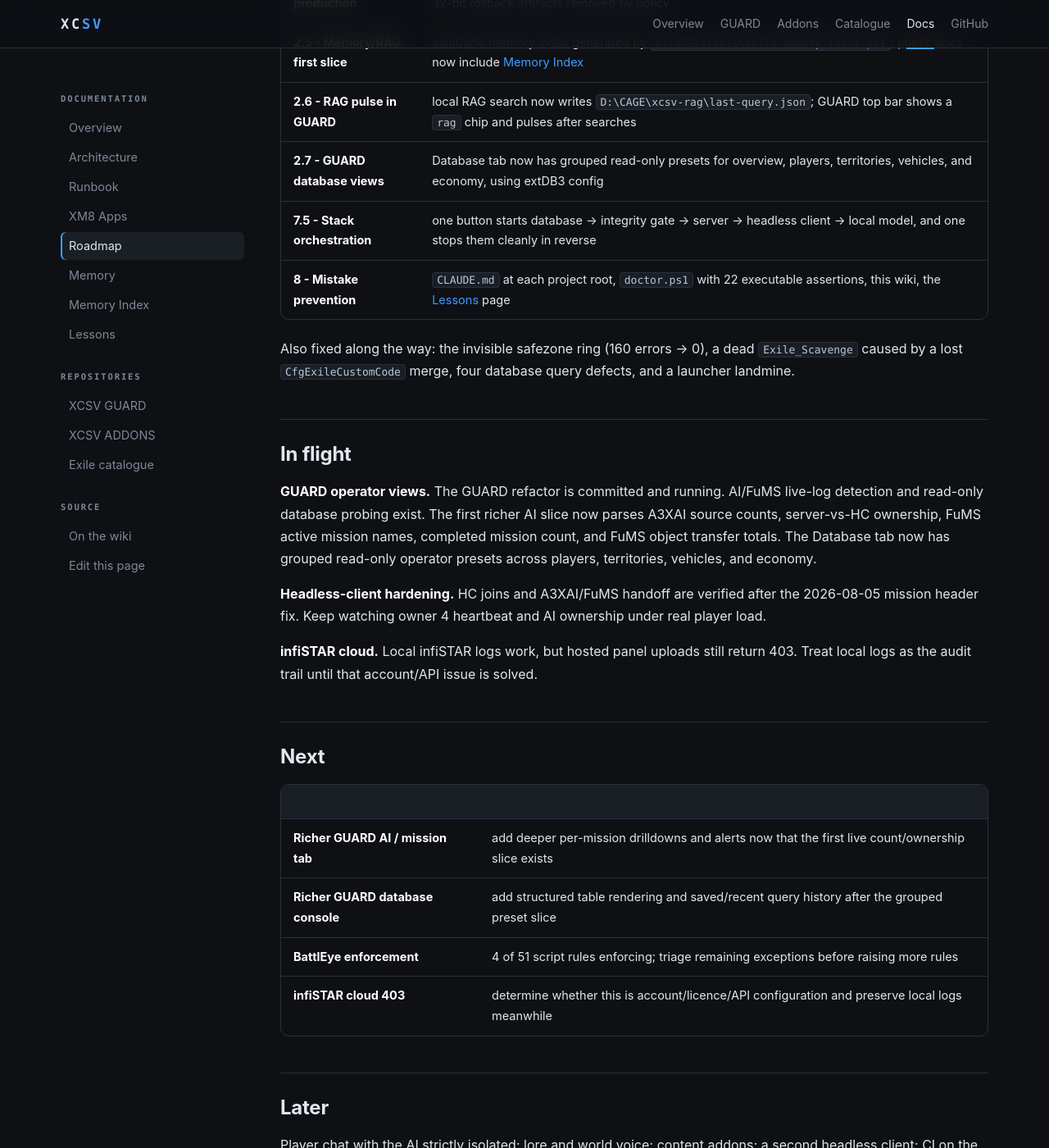
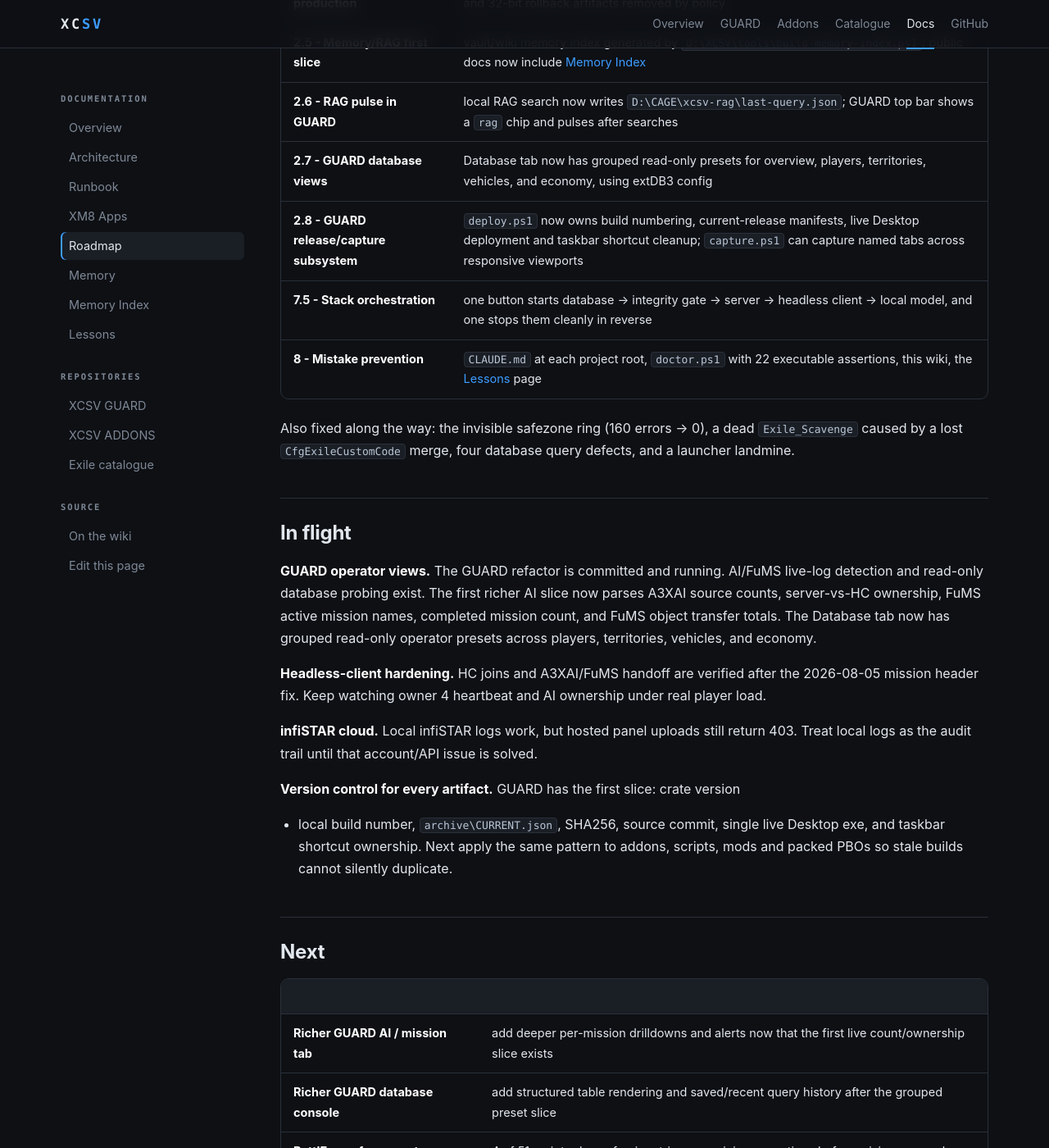
Before and after one commit to x-cessive/XCSV, a Jekyll site: the page built from docs/wiki/Roadmap.md, in a window 1280 px wide and 1400 px high, scrolled down 767 px. Shown: the whole window at 82% size. Built offline with Jekyll 4.4.1, drawn with Linux system fonts in a browser that asks for light colours; some of the changed text lies outside the part shown.

```diff
--- a/docs/wiki/Roadmap.md
+++ b/docs/wiki/Roadmap.md
@@ -27,6 +27,7 @@ running at 22 FPS makes it worse, not better.
 | **2.5 - Memory/RAG first slice** | vault/wiki memory index generated by `D:\XCSV\tools\build-memory-index.ps1`; public docs now include [Memory Index](Memory-Index.html) |
 | **2.6 - RAG pulse in GUARD** | local RAG search now writes `D:\CAGE\xcsv-rag\last-query.json`; GUARD top bar shows a `rag` chip and pulses after searches |
 | **2.7 - GUARD database views** | Database tab now has grouped read-only presets for overview, players, territories, vehicles, and economy, using extDB3 config |
+| **2.8 - GUARD release/capture subsystem** | `deploy.ps1` now owns build numbering, current-release manifests, live Desktop deployment and taskbar shortcut cleanup; `capture.ps1` can capture named tabs across responsive viewports |
 | **7.5 - Stack orchestration** | one button starts database -> integrity gate -> server -> headless client -> local model, and one stops them cleanly in reverse |
 | **8 - Mistake prevention** | `CLAUDE.md` at each project root, `doctor.ps1` with 22 executable assertions, this wiki, the [Lessons](Lessons.html) page |
 
@@ -41,6 +42,11 @@ defects, and a launcher landmine.
 **Headless-client hardening.** HC joins and A3XAI/FuMS handoff are verified after the 2026-08-05 mission header fix. Keep watching owner 4 heartbeat and AI ownership under real player load.
 
 **infiSTAR cloud.** Local infiSTAR logs work, but hosted panel uploads still return 403. Treat local logs as the audit trail until that account/API issue is solved.
+
+**Version control for every artifact.** GUARD has the first slice: crate version
++ local build number, `archive\CURRENT.json`, SHA256, source commit, single live
+Desktop exe, and taskbar shortcut ownership. Next apply the same pattern to
+addons, scripts, mods and packed PBOs so stale builds cannot silently duplicate.
 
 ## Next
 
@@ -77,3 +83,4 @@ Not until the HC is carrying AI.
 - HC header fix deployed: `description.ext::Header::maxPlayers` is now 101 to account for 100 player roles plus the `HeadlessClient_F` role. Validation after restart: server RPT `arma3server_x64_2026-08-05_12-40-42.rpt`, HC RPT `arma3_x64_2026-08-05_12-43-41.rpt`, A3XAI authorization granted, FuMS owner id 4, and GUARD doctor `24 passed, 1 warned, 0 failed`.
 - RAG pulse and richer AI intel pushed: XCSV `45dfbf0`, XCSV_GUARD `e650565`, ExileRepo `17bae79`. GUARD tests: 85 passed, 1 ignored; release build succeeded. Debug build was blocked only because the currently running `XCSV_GUARD.exe` locked `target\debug\XCSV_GUARD.exe`.
 - GUARD Database console first rich slice pushed: XCSV_GUARD `93ffd17`. The tab now has grouped read-only presets for overview, players, territories, vehicles, and economy; it reads extDB3 `Database=` config and keeps the SELECT/SHOW-only gate. Validation: 87 tests passed, 1 ignored; release build succeeded; live extDB3 probes passed for world counts, real accounts, territories, vehicle owners, and money summary.
+- GUARD screenshot/release subsystem started: named-tab screenshots no longer rely on clicking through the nav, deploys now allocate local build numbers, write current-release metadata, and update the taskbar shortcut to the single live Desktop exe while removing stale GUARD shortcuts.
```
Also changed, not shown: docs/guard/index.html (+5 -2 lines), docs/wiki/Repositories.md (+8 -3 lines), wiki/Repositories.md (+8 -3 lines), wiki/Roadmap.md (+7 -0 lines).
